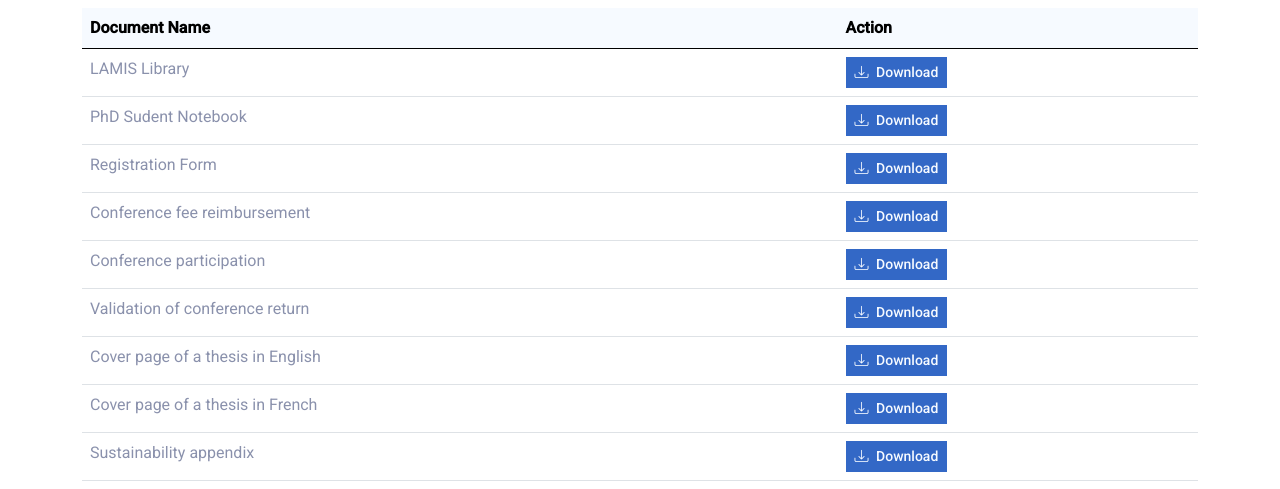
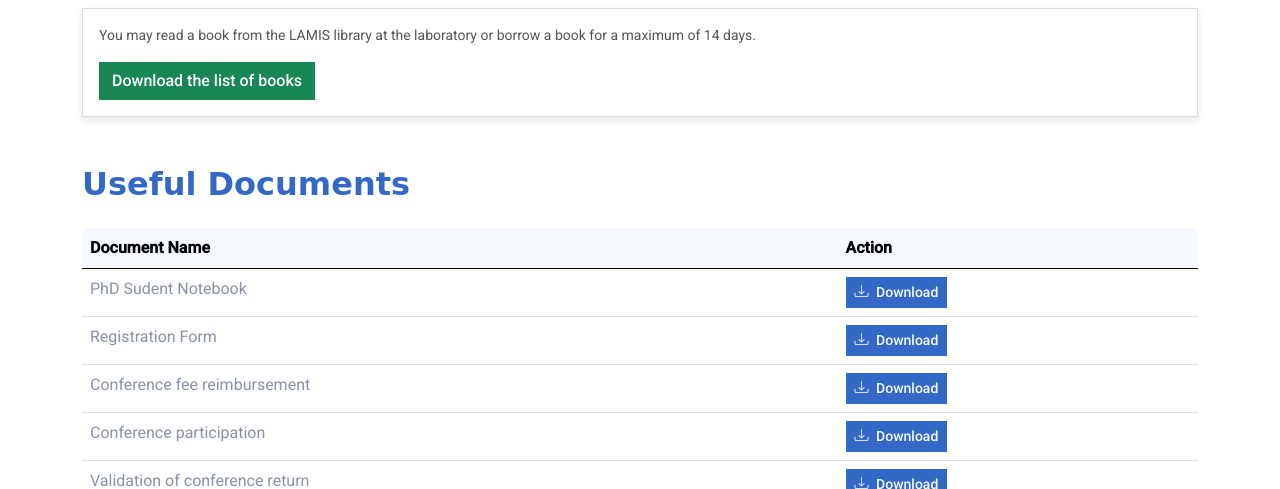
Before and after one commit to kevin-nemo74/lab, a plain HTML site: page resources.html in a window 1280 px wide. Shown: the part 611-1100 px from the top of the page. Drawn offline with nearby package versions, Linux system fonts and the light colour scheme; a web font is replaced by a local one.

Commit message:
ressources update

```diff
--- a/resources.html
+++ b/resources.html
@@ -135,6 +135,25 @@
         </div>
     </div>
     <!-- Page Header End -->
+    <!-- LAMIS Library Section -->
+    <section class="container my-5">
+        <div class="row">
+            <div class="col-12">
+                <h2 class="text-primary mb-4">LAMIS Library</h2>
+                <div class="card">
+                    <div class="card-body">
+                        <p class="card-text">
+                            You may read a book from the LAMIS library at the laboratory or borrow a book for a maximum
+                            of 14 days.
+                        </p>
+                        <a href="docs/BiblioLamis.xlsx" class="btn btn-success">
+                            Download the list of books
+                        </a>
+                    </div>
+                </div>
+            </div>
+        </div>
+    </section>
 
     <!-- Resources Section Start -->
     <section class="container my-5">
@@ -152,14 +171,7 @@
                         </thead>
                         <tbody>
                             <!-- Add rows for each document in your docs folder -->
-                            <tr>
-                                <td>LAMIS Library</td>
-                                <td>
-                                    <a href="docs/BiblioLamis.xlsx" class="btn btn-primary btn-sm" download>
-                                        <i class="bi bi-download me-1"></i> Download
-                                    </a>
-                                </td>
-                            </tr>
+
                             <tr>
                                 <td>PhD Sudent Notebook</td>
                                 <td>
```
